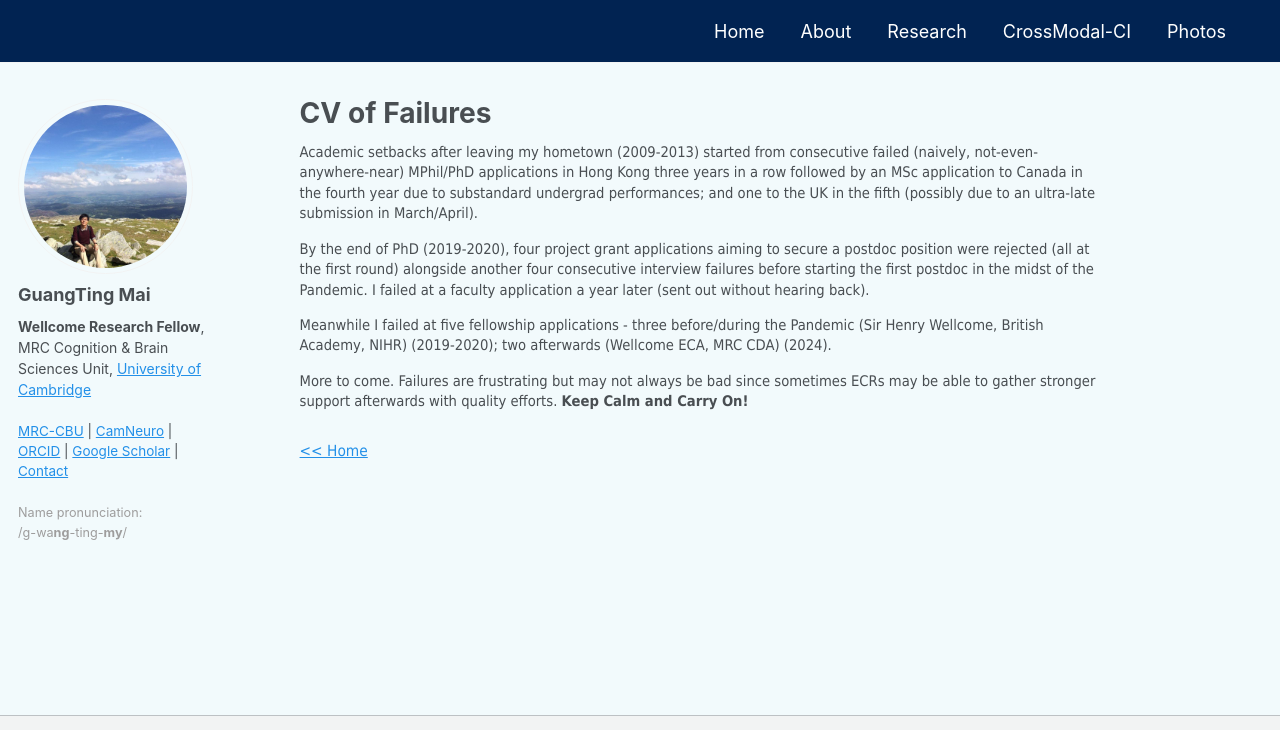
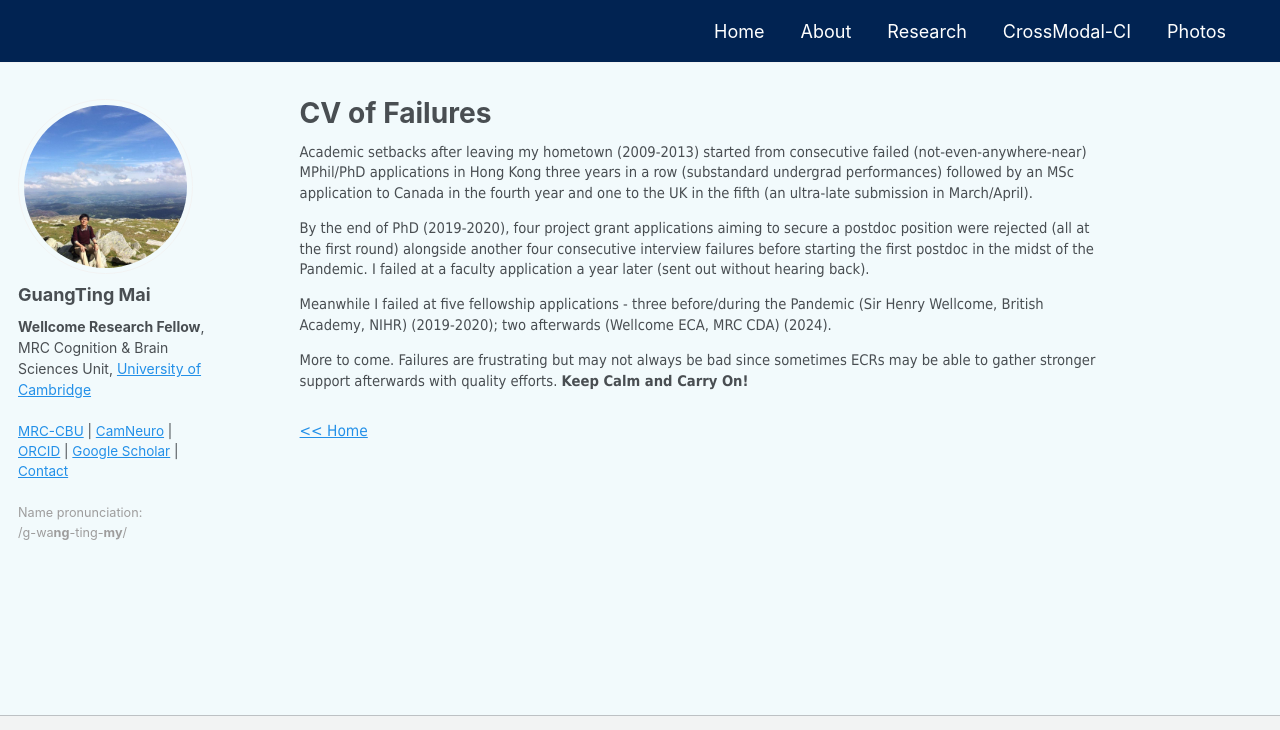
Before and after one commit to guangtingmai/guangtingmai.github.io, a Jekyll site: the page built from _pages/cv-failures.html, in a window 1280 px wide and 933 px high, cut to the strip 0-730 px from the top of the window. Built offline with Jekyll 4.4.1, drawn with Linux system fonts in a browser that asks for light colours.

Commit message:
Update cv-failures.html

```diff
--- a/_pages/cv-failures.html
+++ b/_pages/cv-failures.html
@@ -5,8 +5,8 @@ permalink: /cv-failures/
 author_profile: true
 ---
 <p span style="font-size:11pt;font-family:Tahoma;line-height:1.4;display:block;margin-bottom:0.2vh">Academic setbacks after leaving my hometown (2009-2013)
-  started from consecutive failed (naively, not-even-anywhere-near) MPhil/PhD applications in Hong Kong three years in a row followed by an MSc application to Canada in the
-  fourth year due to substandard undergrad performances; and one to the UK in the fifth (possibly due to an ultra-late submission in March/April).</span></p>
+  started from consecutive failed (not-even-anywhere-near) MPhil/PhD applications in Hong Kong three years in a row (substandard undergrad performances)
+  followed by an MSc application to Canada in the fourth year and one to the UK in the fifth (an ultra-late submission in March/April).</span></p>
 <p span style="font-size:11pt;font-family:Tahoma;line-height:1.4;display:block;margin-bottom:0.2vh">By the end of PhD (2019-2020), four project grant applications
   aiming to secure a postdoc position were rejected (all at the first round) alongside another four consecutive interview failures before starting the first postdoc
   in the midst of the Pandemic. I failed at a faculty application a year later (sent out without hearing back).</p>
```
